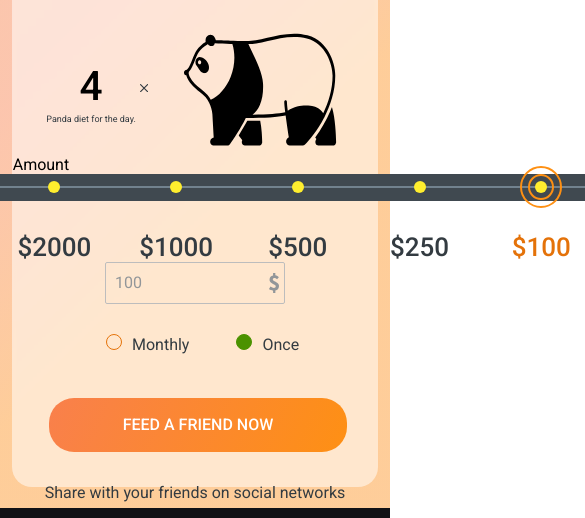
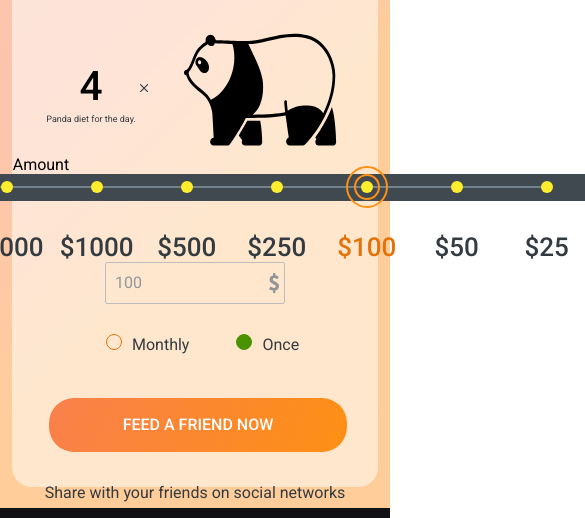
Before and after one commit to Shrai-dev/js-ts-projects, a plain HTML site: page online-zoo/pages/donate/index.html in a window 390 px wide. Shown: the part 858-1376 px from the top of the page, 585 px wide, since content can reach past the window. Drawn offline with Linux system fonts and the light colour scheme.

Commit message:
fix: fix styles for small screens

```diff
--- a/online-zoo/pages/donate/styles/scss/media.scss
+++ b/online-zoo/pages/donate/styles/scss/media.scss
@@ -64,14 +64,26 @@
 		padding-top: 9px;
 		overflow-x: hidden;
   }
-	.pay-slider__bullets {
-    margin-left: -145px;
-		&::before {
-			content: '';
-			width: 785px;
-			margin-left: 134px;
+	.form__pay{
+		 .pay__slider {
+			width: 820px;
+			position: relative;
+			&::before {
+				width: 710px;
+				left: 55px;
+			}
+			// .pay__input {
+			// 	&:nth-child(1) {
+			// 		display: none;
+			// 	}
+			// }
+			// .pay__label {
+			// 	&:first-of-type {
+			// 		opacity: 0;
+			// 	}
+			// }
 		}
-  }
+	}
 	.pay-slider__desc {
 		width: 820px;
 		position: relative;
@@ -351,7 +363,7 @@
   }
 	.animal__widget-title {
     margin-top: 41px;
-}
+  }
 	.animal__donate-icon {
     left: 56vw;
   }
@@ -407,6 +419,19 @@
     margin-left: 11px;
     margin-top: 177px;
   }
+}
+
+@media screen and (max-width: 940px) {
+	.form__pay{
+		.pay__slider {
+		 width: 720px;
+		 position: relative;
+		 &::before {
+			 width: 630px;
+			 left: 45px;
+		 }
+	 }
+ }
 }
 
 @media screen and (max-width: 800px) {
--- a/online-zoo/pages/donate/styles/scss/style.scss
+++ b/online-zoo/pages/donate/styles/scss/style.scss
@@ -290,8 +290,7 @@ a {
 	height: 82px;
 }
 
-.pay-slider,
-#form-wrapper {
+.pay-slider {
 	width: 100%;
 	display: flex;
 	flex-direction: column;
```
Also changed, not shown: online-zoo/pages/donate/styles/css/media.css, online-zoo/pages/donate/styles/css/style.css, 2 other files. Lines whose indentation alone changed are shown as unchanged.
